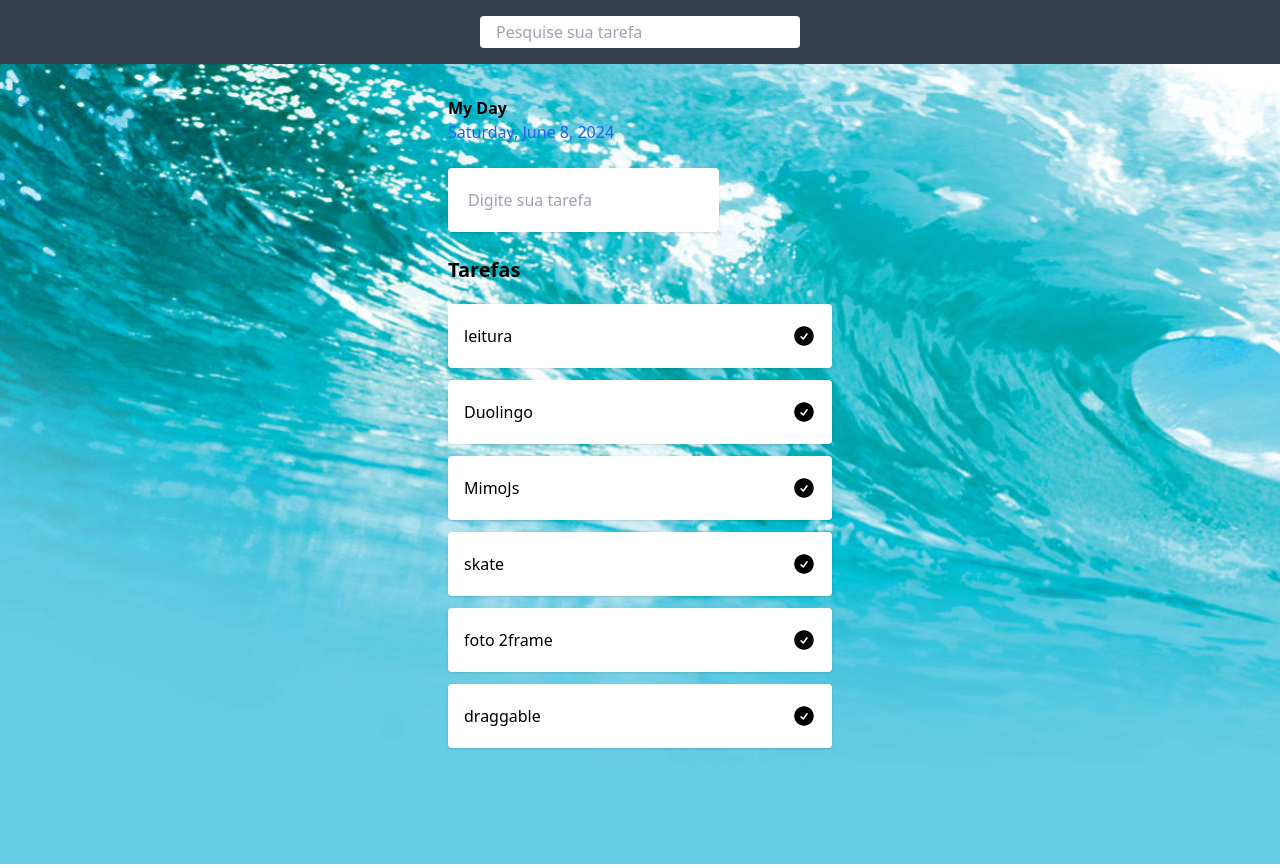
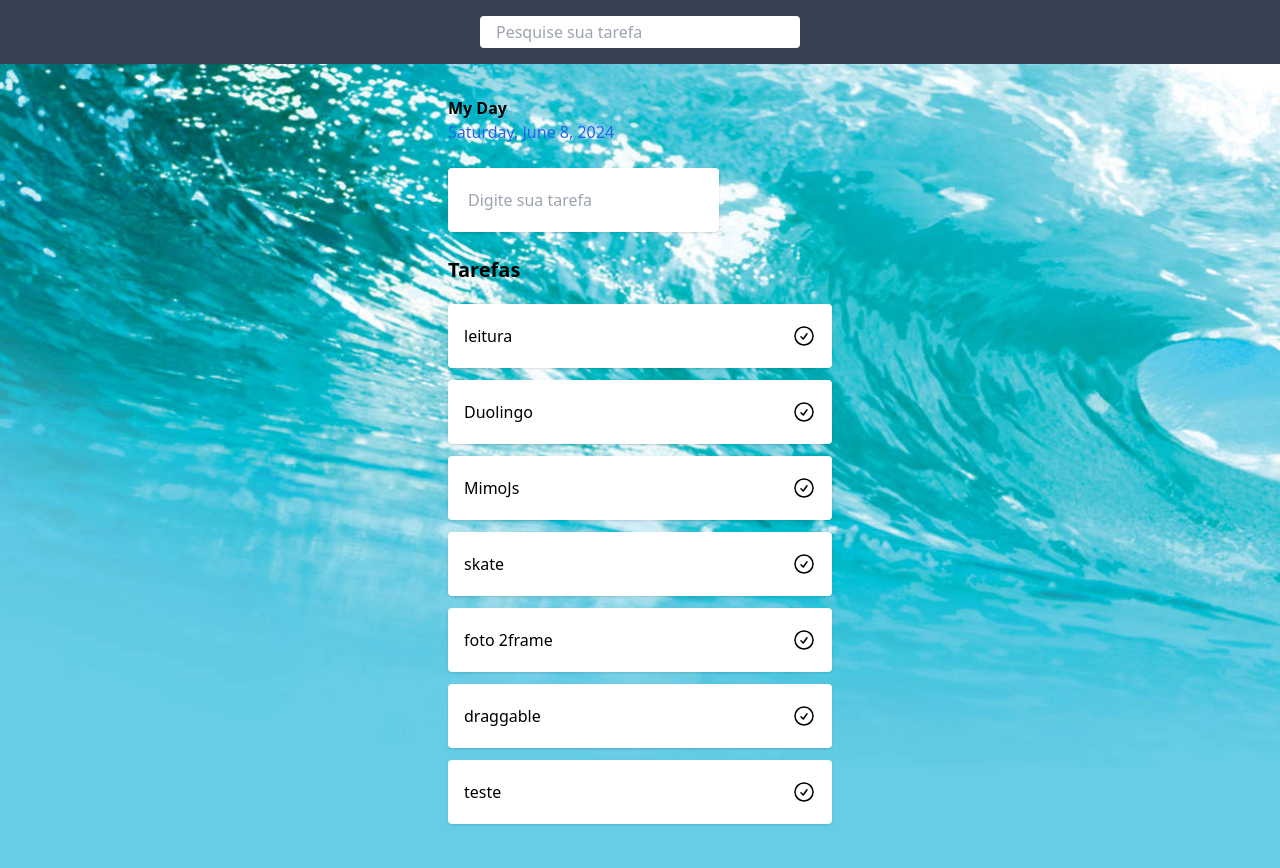
Before and after one commit to gfrabelo/todo-app, an Angular app: page / in a window 1280 px wide. Built offline with nearby package versions, Linux system fonts and the light colour scheme; data requests are answered from the project's data file.

Commit message:
fix: check itens color

```diff
--- a/db.json
+++ b/db.json
@@ -23,6 +23,10 @@
     {
       "id": "bfda",
       "title": "draggable"
+    },
+    {
+      "id": "06a7",
+      "title": "teste"
     }
   ]
 }
--- a/src/app/app.component.html
+++ b/src/app/app.component.html
@@ -2,6 +2,6 @@
 <main class="bg-blue-200 pl-auto min-h-screen h-auto py-8 px-4">
     <section class="flex flex-wrap w-96 m-auto">
         <app-date></app-date>
-        <app-task-list></app-task-list>
+        <app-task-list (closed)="onComplete($event)"></app-task-list>
     </section>
 </main>
--- a/src/app/app.component.ts
+++ b/src/app/app.component.ts
@@ -1,7 +1,8 @@
-import { Component } from '@angular/core';
+import { Component, EventEmitter, Output, inject } from '@angular/core';
 import { HeaderComponent } from './components/header/header.component';
 import { TaskListComponent } from "./components/task-list/task-list.component";
 import { DateComponent } from './components/date/date.component';
+import { HttpService } from './services/http.service';
 
 @Component({
     selector: 'app-root',
@@ -12,4 +13,22 @@ import { DateComponent } from './components/date/date.component';
 })
 export class AppComponent {
   title = 'todo-app';
+  initialTaskList:any = []=[];
+  taskList:any = []=[];
+  HttpService = inject(HttpService);
+
+  getAllTasks(){
+    this.HttpService.getAllTasks().subscribe((result:any) => {
+      this.initialTaskList = this.taskList = result;
+    })
+  }
+
+  @Output() closed = new EventEmitter<any>();
+
+  onComplete(task:any){
+    task.closed = true;
+    this.HttpService.updateTask(task).subscribe(() => {
+      this.getAllTasks();
+    })
+  }
 }
--- a/src/app/components/task-list/task-list.component.html
+++ b/src/app/components/task-list/task-list.component.html
@@ -3,18 +3,27 @@
         type="text"
         class="h-16 px-5 py-1 rounded shadow"
         placeholder="Digite sua tarefa"
-        [(ngModel)]="newTask"(closed)="onComplete($event)"
+        [(ngModel)]="newTask"
         (keydown.enter)="addTask()"
     />
 </div>
-<div class="flex flex-col mt-6 w-96" >
+<div class="flex flex-col mt-6 w-96">
     <h2 class="font-bold text-xl mb-5">Tarefas</h2>
     @for (task of taskList; track task) {
-        <div class="flex justify-between bg-white h-16 px-4 rounded shadow items-center mb-3 text-black">
+        <div class="flex justify-between bg-white h-16 px-4 rounded shadow items-center mb-3">
             <p> {{ task.title }} </p>
-            <svg xmlns="http://www.w3.org/2000/svg" viewBox="0 0 24 24" fill="currentColor" class="size-6 cursor-pointer" (click)="markClosed(task)" [ngClass]="{'text-green-600':task.closed}">
-                <path fill-rule="evenodd" d="M2.25 12c0-5.385 4.365-9.75 9.75-9.75s9.75 4.365 9.75 9.75-4.365 9.75-9.75 9.75S2.25 17.385 2.25 12Zm13.36-1.814a.75.75 0 1 0-1.22-.872l-3.236 4.53L9.53 12.22a.75.75 0 0 0-1.06 1.06l2.25 2.25a.75.75 0 0 0 1.14-.094l3.75-5.25Z" clip-rule="evenodd" />
-            </svg>
+
+            @if(task.closed) {
+                <svg xmlns="http://www.w3.org/2000/svg" viewBox="0 0 24 24" class="size-6 cursor-pointer text-green-600">
+                    <path fill-rule="evenodd" d="M2.25 12c0-5.385 4.365-9.75 9.75-9.75s9.75 4.365 9.75 9.75-4.365 9.75-9.75 9.75S2.25 17.385 2.25 12Zm13.36-1.814a.75.75 0 1 0-1.22-.872l-3.236 4.53L9.53 12.22a.75.75 0 0 0-1.06 1.06l2.25 2.25a.75.75 0 0 0 1.14-.094l3.75-5.25Z" clip-rule="evenodd" />
+                </svg>
+            } @else {
+                <svg xmlns="http://www.w3.org/2000/svg" fill="none" viewBox="0 0 24 24" stroke-width="1.5" stroke="currentColor" class="size-6 cursor-pointer" (click)="markClosed(task)">
+                    <path stroke-linecap="round" stroke-linejoin="round" d="M9 12.75 11.25 15 15 9.75M21 12a9 9 0 1 1-18 0 9 9 0 0 1 18 0Z" />
+                </svg>
+            }
+
+
         </div>
     }
 </div>
--- a/src/app/components/task-list/task-list.component.ts
+++ b/src/app/components/task-list/task-list.component.ts
@@ -41,13 +41,6 @@ export class TaskListComponent {
     })
   }
 
-  onComplete(task:any){
-    task.closed = true;
-    this.HttpService.updateTask(task).subscribe(() => {
-      this.getAllTasks();
-    })
-  }
-
   @Output() closed = new EventEmitter<any>();
 
   markClosed(task:any) {
--- a/src/app/services/http.service.ts
+++ b/src/app/services/http.service.ts
@@ -20,6 +20,6 @@ export class HttpService {
   }
 
   updateTask(task:any) {
-    return this.httpClient.put("http://localhost:3000/tasks/"+task.id,task)
+    return this.httpClient.put("http://localhost:3000/tasks"+task.id,task)
   }
 }
```
